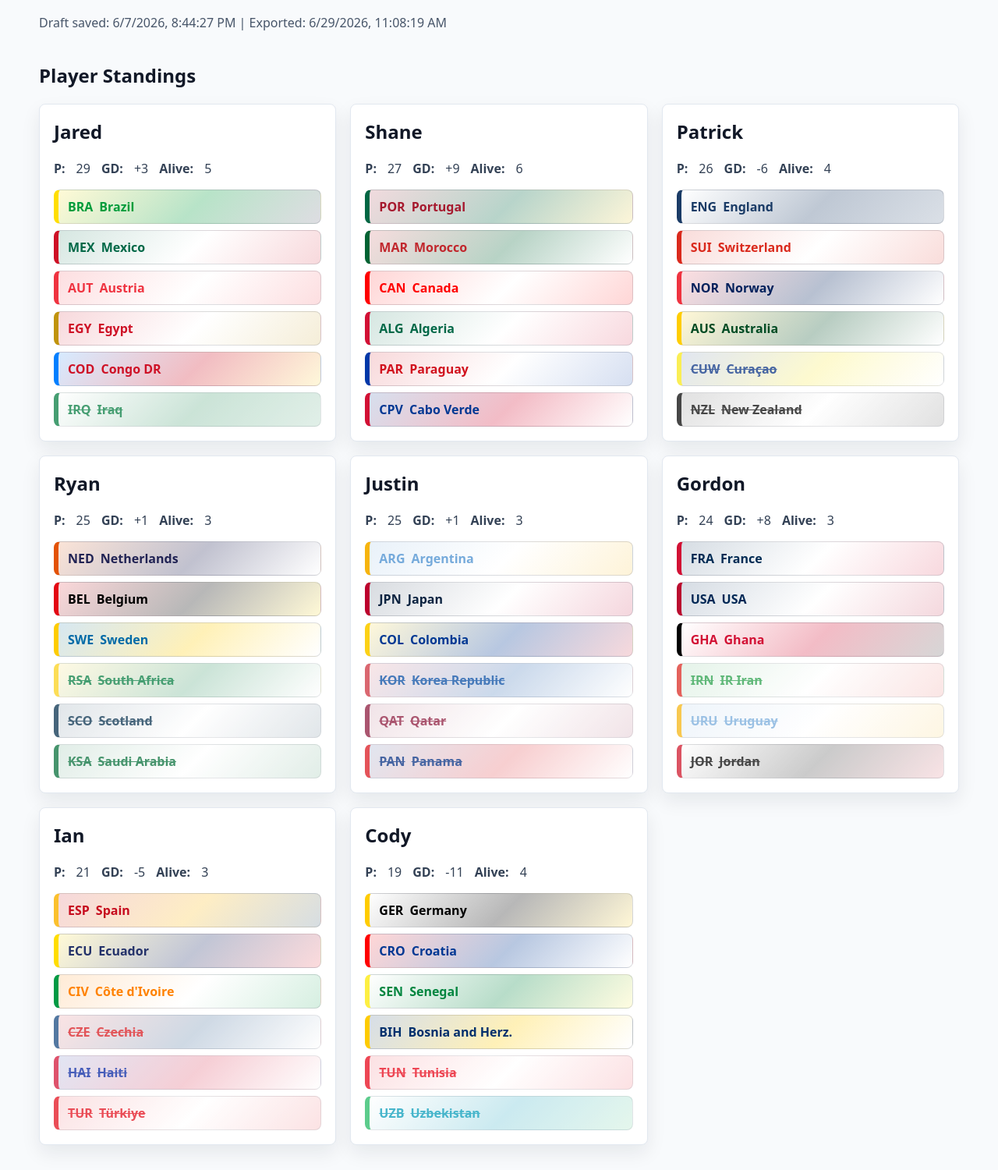
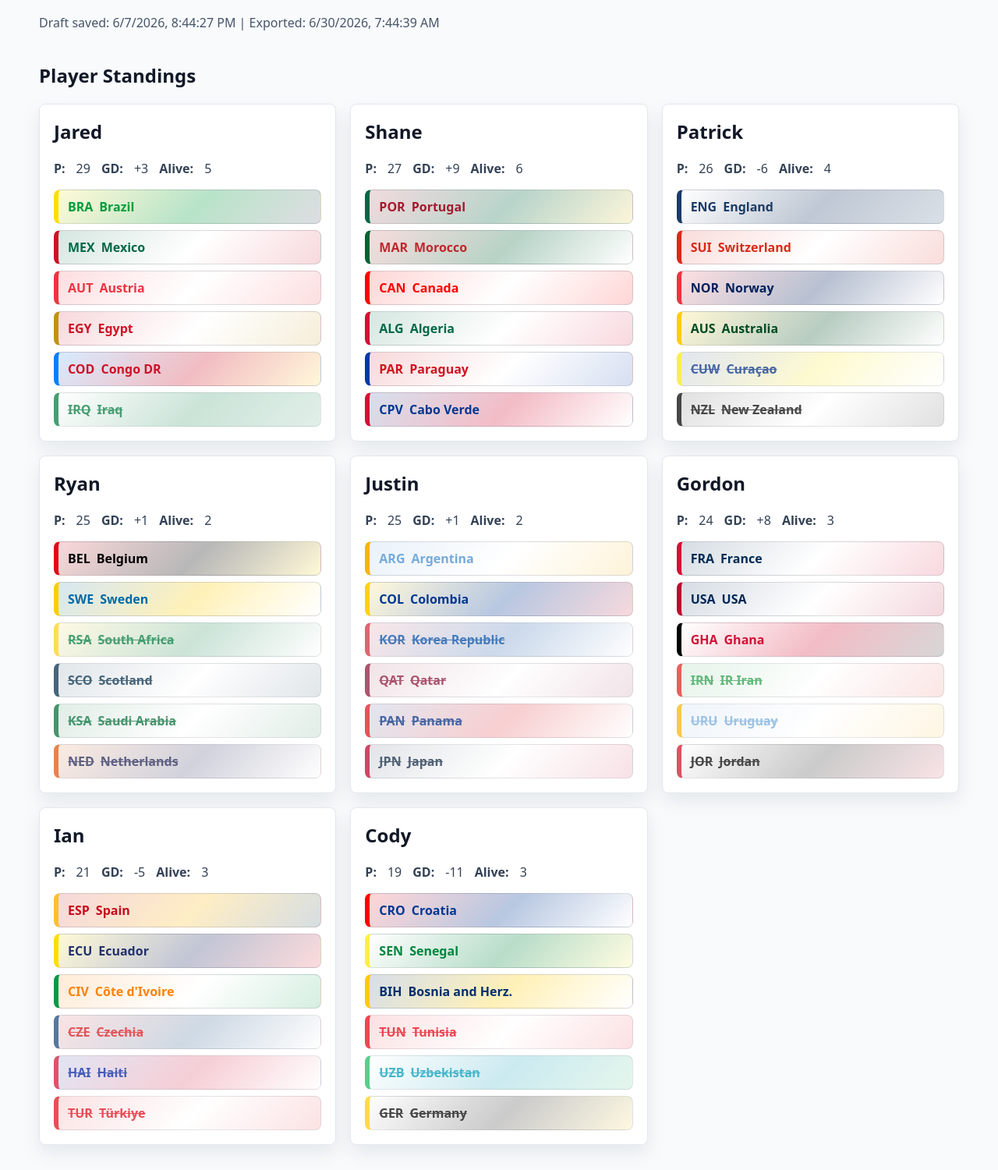
Before and after one commit to eavh218-source/WorldCupDraft, a plain HTML site: page index.html in a window 1280 px wide. Shown: the part 78-1578 px from the top of the page at 78% size. Drawn offline with Linux system fonts and the light colour scheme.

Commit message:
6292026f

```diff
--- a/index.html
+++ b/index.html
@@ -35,7 +35,7 @@
   <main>
     <header>
       <h1>World Cup Draft Knockout</h1>
-      <p class="meta">Draft saved: 6/7/2026, 8:44:27 PM | Exported: 6/29/2026, 11:08:19 AM</p>
+      <p class="meta">Draft saved: 6/7/2026, 8:44:27 PM | Exported: 6/30/2026, 7:44:39 AM</p>
     </header>
     <section>
       <h2>Player Standings</h2>
@@ -165,14 +165,9 @@
         <p class="summary">
           <strong>P:</strong> 25
           <strong>GD:</strong> +1
-          <strong>Alive:</strong> 3
+          <strong>Alive:</strong> 2
         </p>
         <ul class="knockout-team-list">
-        <li class="knockout-team" style="--team-primary: #E35205; --team-secondary: #212354; --team-accent: #FFFFFF; --team-text: #212354; --team-side: #E35205">
-          <span class="knockout-team-abbrev">NED</span>
-          <span class="knockout-team-name">Netherlands</span>
-        </li>
-
         <li class="knockout-team" style="--team-primary: #E30613; --team-secondary: #000000; --team-accent: #FFD900; --team-text: #000000; --team-side: #E30613">
           <span class="knockout-team-abbrev">BEL</span>
           <span class="knockout-team-name">Belgium</span>
@@ -197,6 +192,11 @@
           <span class="knockout-team-abbrev">KSA</span>
           <span class="knockout-team-name">Saudi Arabia</span>
         </li>
+
+        <li class="knockout-team eliminated" style="--team-primary: #E35205; --team-secondary: #212354; --team-accent: #FFFFFF; --team-text: #212354; --team-side: #E35205">
+          <span class="knockout-team-abbrev">NED</span>
+          <span class="knockout-team-name">Netherlands</span>
+        </li>
       </ul>
       </section>
 
@@ -205,17 +205,12 @@
         <p class="summary">
           <strong>P:</strong> 25
           <strong>GD:</strong> +1
-          <strong>Alive:</strong> 3
+          <strong>Alive:</strong> 2
         </p>
         <ul class="knockout-team-list">
         <li class="knockout-team" style="--team-primary: #75AADB; --team-secondary: #FFFFFF; --team-accent: #F6B40E; --team-text: #75AADB; --team-side: #F6B40E">
           <span class="knockout-team-abbrev">ARG</span>
           <span class="knockout-team-name">Argentina</span>
-        </li>
-
-        <li class="knockout-team" style="--team-primary: #0C2340; --team-secondary: #FFFFFF; --team-accent: #BC002D; --team-text: #0C2340; --team-side: #BC002D">
-          <span class="knockout-team-abbrev">JPN</span>
-          <span class="knockout-team-name">Japan</span>
         </li>
 
         <li class="knockout-team" style="--team-primary: #FCD116; --team-secondary: #003893; --team-accent: #CE1126; --team-text: #003893; --team-side: #FCD116">
@@ -236,6 +231,11 @@
         <li class="knockout-team eliminated" style="--team-primary: #002B7F; --team-secondary: #DA121A; --team-accent: #FFFFFF; --team-text: #002B7F; --team-side: #DA121A">
           <span class="knockout-team-abbrev">PAN</span>
           <span class="knockout-team-name">Panama</span>
+        </li>
+
+        <li class="knockout-team eliminated" style="--team-primary: #0C2340; --team-secondary: #FFFFFF; --team-accent: #BC002D; --team-text: #0C2340; --team-side: #BC002D">
+          <span class="knockout-team-abbrev">JPN</span>
+          <span class="knockout-team-name">Japan</span>
         </li>
       </ul>
       </section>
@@ -325,14 +325,9 @@
         <p class="summary">
           <strong>P:</strong> 19
           <strong>GD:</strong> -11
-          <strong>Alive:</strong> 4
+          <strong>Alive:</strong> 3
         </p>
         <ul class="knockout-team-list">
-        <li class="knockout-team" style="--team-primary: #FFFFFF; --team-secondary: #000000; --team-accent: #FFCC00; --team-text: #000000; --team-side: #FFCC00">
-          <span class="knockout-team-abbrev">GER</span>
-          <span class="knockout-team-name">Germany</span>
-        </li>
-
         <li class="knockout-team" style="--team-primary: #FF0000; --team-secondary: #003893; --team-accent: #FFFFFF; --team-text: #003893; --team-side: #FF0000">
           <span class="knockout-team-abbrev">CRO</span>
           <span class="knockout-team-name">Croatia</span>
@@ -357,6 +352,11 @@
           <span class="knockout-team-abbrev">UZB</span>
           <span class="knockout-team-name">Uzbekistan</span>
         </li>
+
+        <li class="knockout-team eliminated" style="--team-primary: #FFFFFF; --team-secondary: #000000; --team-accent: #FFCC00; --team-text: #000000; --team-side: #FFCC00">
+          <span class="knockout-team-abbrev">GER</span>
+          <span class="knockout-team-name">Germany</span>
+        </li>
       </ul>
       </section>
     </div>
```
